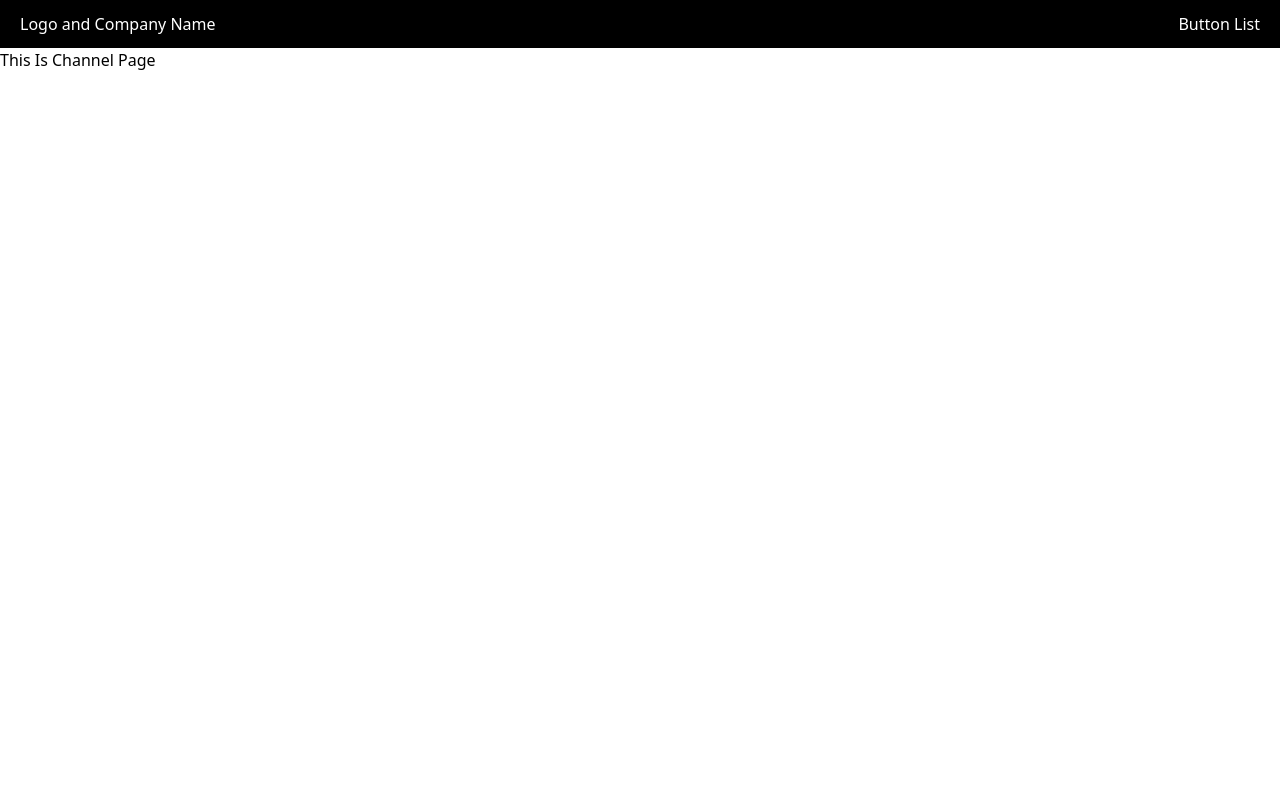
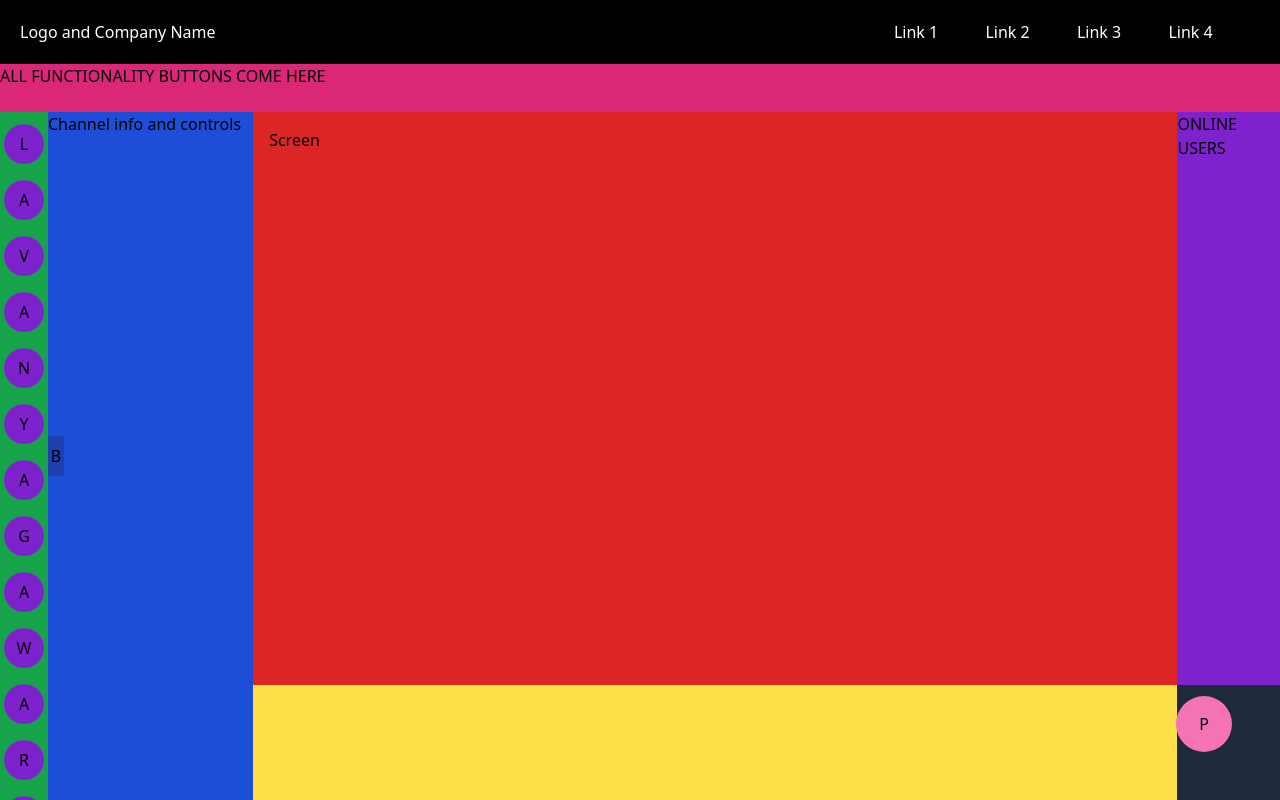
Before and after one commit to Khanba22/edu-voice, a React (Create React App) app in the folder client/: page /channel in a window 1280 px wide. Built offline with nearby package versions, Linux system fonts and the light colour scheme; no server answers.

Commit message:
Completed layout

```diff
--- /dev/null
+++ b/client/src/Components/AudioControls.jsx
@@ -0,0 +1,11 @@
+import React from 'react'
+
+const AudioControls = () => {
+  return (
+    <div>
+
+    </div>
+  )
+}
+
+export default AudioControls
--- /dev/null
+++ b/client/src/Components/ChannelChats.jsx
@@ -0,0 +1,11 @@
+import React from 'react'
+
+const ChannelChats = () => {
+  return (
+    <div className='h-full w-2/12 bg-blue-700'>
+      Channel info and controls
+    </div>
+  )
+}
+
+export default ChannelChats
--- /dev/null
+++ b/client/src/Components/ChannelHeader.jsx
@@ -0,0 +1,9 @@
+import React from "react";
+
+const ChannelHeader = () => {
+  return <div className="h-12 w-full bg-pink-600 absolute top-16">
+    ALL FUNCTIONALITY BUTTONS COME HERE
+  </div>;
+};
+
+export default ChannelHeader;
--- /dev/null
+++ b/client/src/Components/ChannelList.jsx
@@ -0,0 +1,73 @@
+import React, { useState } from "react";
+
+const ChannelList = () => {
+  // Temporary Array Of Channel Data
+  const channels = [
+    "L",
+    "A",
+    "V",
+    "A",
+    "N",
+    "Y",
+    "A",
+    "G",
+    "A",
+    "W",
+    "A",
+    "R",
+    "L",
+    "A",
+    "V",
+    "A",
+    "N",
+    "Y",
+    "A",
+    "G",
+    "A",
+    "W",
+    "A",
+    "R",
+  ];
+  const [expand, setExpand] = useState(true);
+
+  return (
+    <div className="w-12 h-full">
+      <div
+        className={`relative transition w-80 h-full ${
+          expand ? "" : "w-80"
+        }`}
+        style={expand?{transform:"translateX(-17rem)"}:{}}
+      >
+        <div className="overflow-y-scroll h-full bg-green-600  w-full channelList">
+          {channels.map((channel) => (
+            <div className="h-12 my-2 w-full px-1 py-2 flex justify-end items-center">
+              <div className="bg-purple-700 flex aspect-square justify-center items-center h-10 rounded-full">
+                {channel}
+                {/* Logo */}
+              </div>
+              <div
+                className={`${expand && "hidden"} mx-3 w-full bg-slate-300 p-2`}
+              >
+                <div className="flex  w-full justify-between">
+                  <p>Channel Name</p>
+                  <span>12-12AM</span>
+                </div>
+                <p>Last Chat said blah blah blah</p>
+              </div>
+            </div>
+          ))}
+        </div>
+        <button
+          onClick={() => {
+            setExpand(!expand);
+          }}
+          className="absolute -right-4 top-0 bottom-0 w-4 h-10 m-auto bg-blue-800"
+        >
+          B
+        </button>
+      </div>
+    </div>
+  );
+};
+
+export default ChannelList;
--- /dev/null
+++ b/client/src/Components/ChannelSideBar.jsx
@@ -0,0 +1,25 @@
+import React, { useState } from "react";
+
+const ChannelSideBar = () => {
+  const [extend, setExtend] = useState(false);
+  return (
+    <div className="h-full relative w-1/12 bg-slate-800">
+      <div className="h-5/6 bg-purple-700">
+        ONLINE USERS
+      </div>
+      <div className={`transition w-96 h-5/6 absolute top-0 left-full ${extend && "-translate-x-full"} bg-green-500`}>
+        CHat Space
+      </div>
+      <button
+        onClick={() => {
+          setExtend(!extend);
+        }}
+        className="absolute bottom-12 right-12 bg-pink-400 h-14 w-14 rounded-full "
+      >
+        P
+      </button>
+    </div>
+  );
+};
+
+export default ChannelSideBar;
--- /dev/null
+++ b/client/src/Components/MainScreen.jsx
@@ -0,0 +1,11 @@
+import React from 'react'
+
+const MainScreen = () => {
+  return (
+    <div className="h-5/6 w-9/12 p-4 bg-red-600">
+        <div className=''>Screen</div>
+    </div>
+  )
+}
+
+export default MainScreen
--- a/client/src/Components/NavigationBar.jsx
+++ b/client/src/Components/NavigationBar.jsx
@@ -3,10 +3,15 @@ import React, { useState } from "react";
 const NavigationBar = () => {
   const [show, setShow] = useState(true);
   return (
-    <div className="w-screen flex items-center bg-black sticky top-0 h-12 text-white">
+    <div className="w-screen overflow-x-clip flex items-center bg-black fixed top-0 h-16   text-white">
       <div className="w-full h-full justify-between p-5 hidden lg:flex">
-        <div className="flex items-center">Logo and Company Name</div>
-        <div className="flex items-center">Button List</div>
+        <div className="flex items-center w-2/6">Logo and Company Name</div>
+        <div className="flex items-center w-2/6 justify-evenly">
+          <button className="hover:underline hover:scale-105">Link 1</button>
+          <button className="hover:underline">Link 2</button>
+          <button className="hover:underline">Link 3</button>
+          <button className="hover:underline">Link 4</button>
+        </div>
       </div>
       <div className="w-full h-full relative justify-between flex p-5 lg:hidden">
         <div className="flex items-center">Logo and Company Name</div>
@@ -24,7 +29,12 @@ const NavigationBar = () => {
             show && "translate-x-full"
           }  w-screen h-screen bg-yellow-300`}
         >
-          Slider
+          <div className="flex items-center flex-col h-full w-full p-10">
+            <button className="hover:underline hover:scale-105">Link 1</button>
+            <button className="hover:underline">Link 2</button>
+            <button className="hover:underline">Link 3</button>
+            <button className="hover:underline">Link 4</button>
+          </div>
         </div>
       </div>
     </div>
--- a/client/src/Pages/ChannelPage.jsx
+++ b/client/src/Pages/ChannelPage.jsx
@@ -1,11 +1,25 @@
-import React from 'react'
+import React from "react";
+import ChannelList from "../Components/ChannelList";
+import MainScreen from "../Components/MainScreen";
+import ChannelHeader from "../Components/ChannelHeader";
+import ChannelChats from "../Components/ChannelChats";
+import ChannelSideBar from "../Components/ChannelSideBar";
 
 const ChannelPage = () => {
   return (
-    <div>
-      This Is Channel Page
+    <div className="bg-yellow-300 pt-16 h-full overflow-x-hidden">
+      <ChannelHeader />
+      <div className="flex h-full relative w-full pt-12">
+        {/* Channel List */}
+        <ChannelList />
+        {/* Main Screen */}
+        <ChannelChats/>
+        <MainScreen />
+        <ChannelSideBar/>
+        {/* Voice Controls */}
+      </div>
     </div>
-  )
-}
+  );
+};
 
-export default ChannelPage
+export default ChannelPage;
--- a/client/src/Pages/HomePage.jsx
+++ b/client/src/Pages/HomePage.jsx
@@ -1,11 +1,7 @@
-import React from 'react'
+import React from "react";
 
 const HomePage = () => {
-  return (
-    <div>
-      This Is HomePage
-    </div>
-  )
-}
+  return <div className="container">Home Page</div>;
+};
 
-export default HomePage
+export default HomePage;
--- a/client/src/index.css
+++ b/client/src/index.css
@@ -1,3 +1,18 @@
 @tailwind base;
 @tailwind components;
 @tailwind utilities;
+
+html{
+    margin: 0;
+    padding: 0;
+}
+
+.channelList::-webkit-scrollbar{
+    display: none;
+}
+
+#root{
+    overflow-x: clip;
+    width: 100vw;
+    height: 100vh;
+}
```
Also changed, not shown: client/src/App.js (indentation only).
